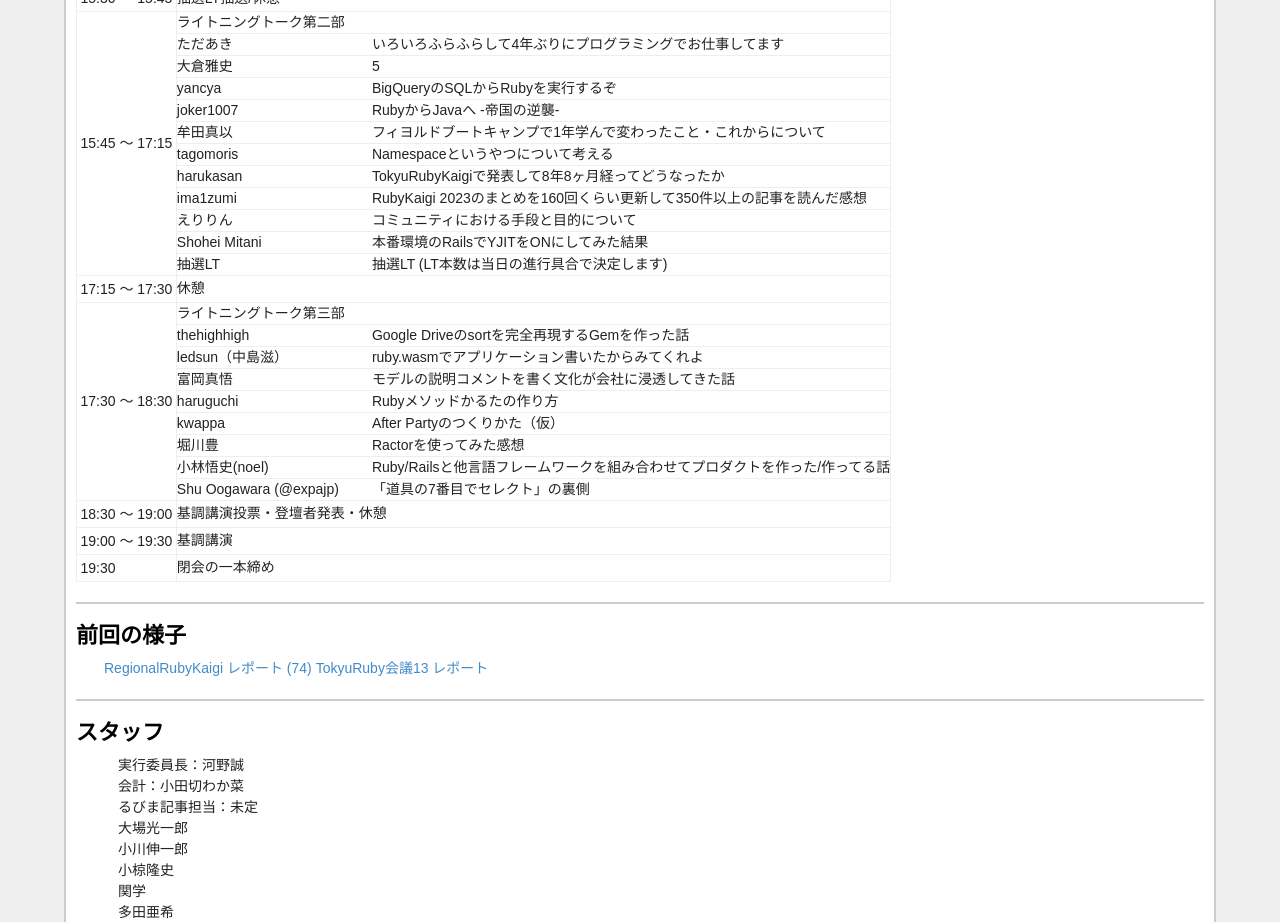
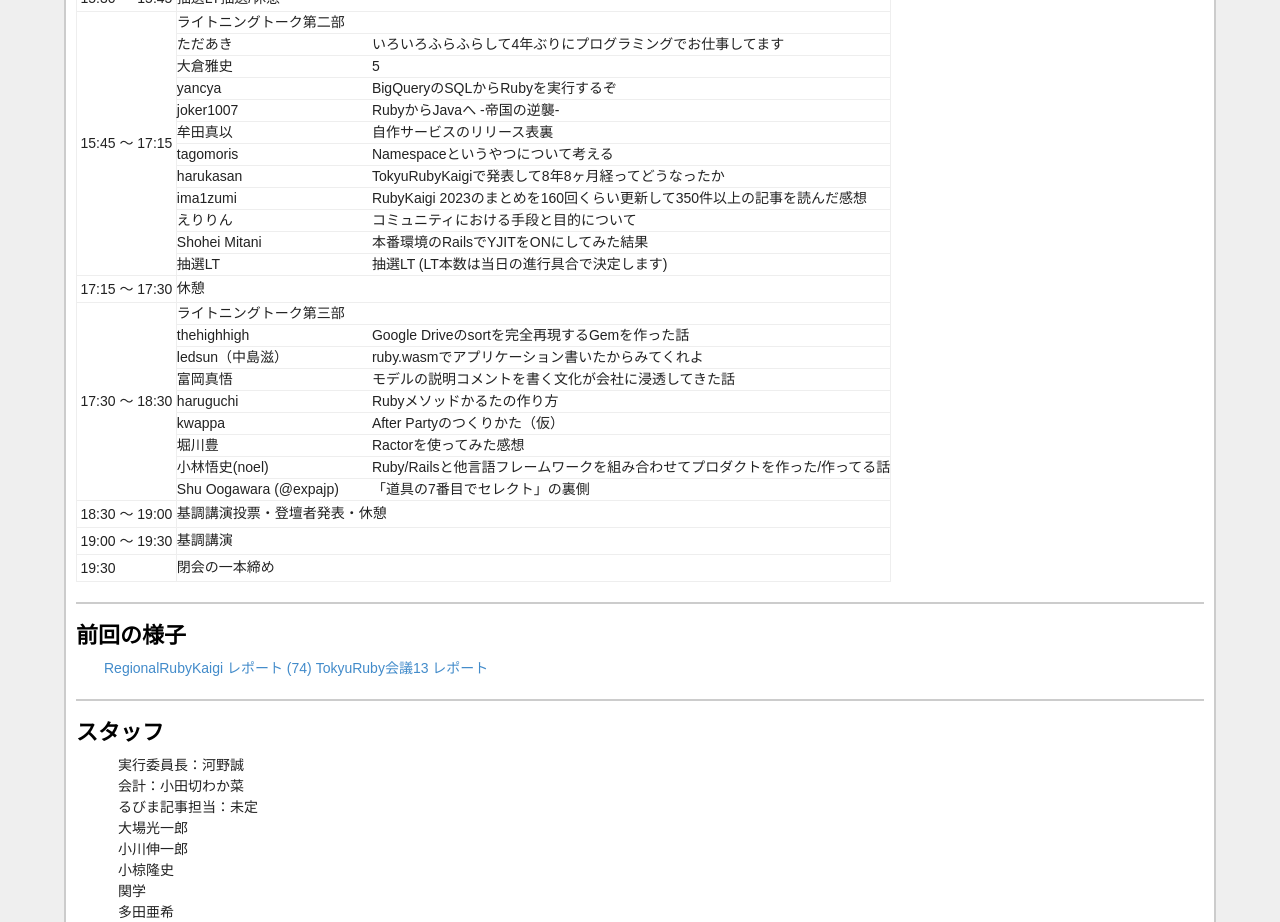
Before and after one commit to tokyurubykaigi/tokyu14, a plain HTML site: page index.html in a window 1280 px wide. Shown: the part 1860-2782 px from the top of the page. Drawn offline with Linux system fonts and the light colour scheme.

Commit message:
Update LT title 2023/07/18

```diff
--- a/index.html
+++ b/index.html
@@ -162,7 +162,7 @@
         <tr class="fa-border"><td>大倉雅史</td><td>5</td></tr>
         <tr class="fa-border"><td>yancya</td><td>BigQueryのSQLからRubyを実行するぞ</td></tr>
         <tr class="fa-border"><td>joker1007</td><td>RubyからJavaへ -帝国の逆襲-</td></tr>
-        <tr class="fa-border"><td>牟田真以</td><td>フィヨルドブートキャンプで1年学んで変わったこと・これからについて</td></tr>
+        <tr class="fa-border"><td>牟田真以</td><td>自作サービスのリリース表裏</td></tr>
         <tr class="fa-border"><td>tagomoris</td><td>Namespaceというやつについて考える</td></tr>
         <tr class="fa-border"><td>harukasan</td><td>TokyuRubyKaigiで発表して8年8ヶ月経ってどうなったか</td></tr>
         <tr class="fa-border"><td>ima1zumi</td><td>RubyKaigi 2023のまとめを160回くらい更新して350件以上の記事を読んだ感想</td></tr>
```
